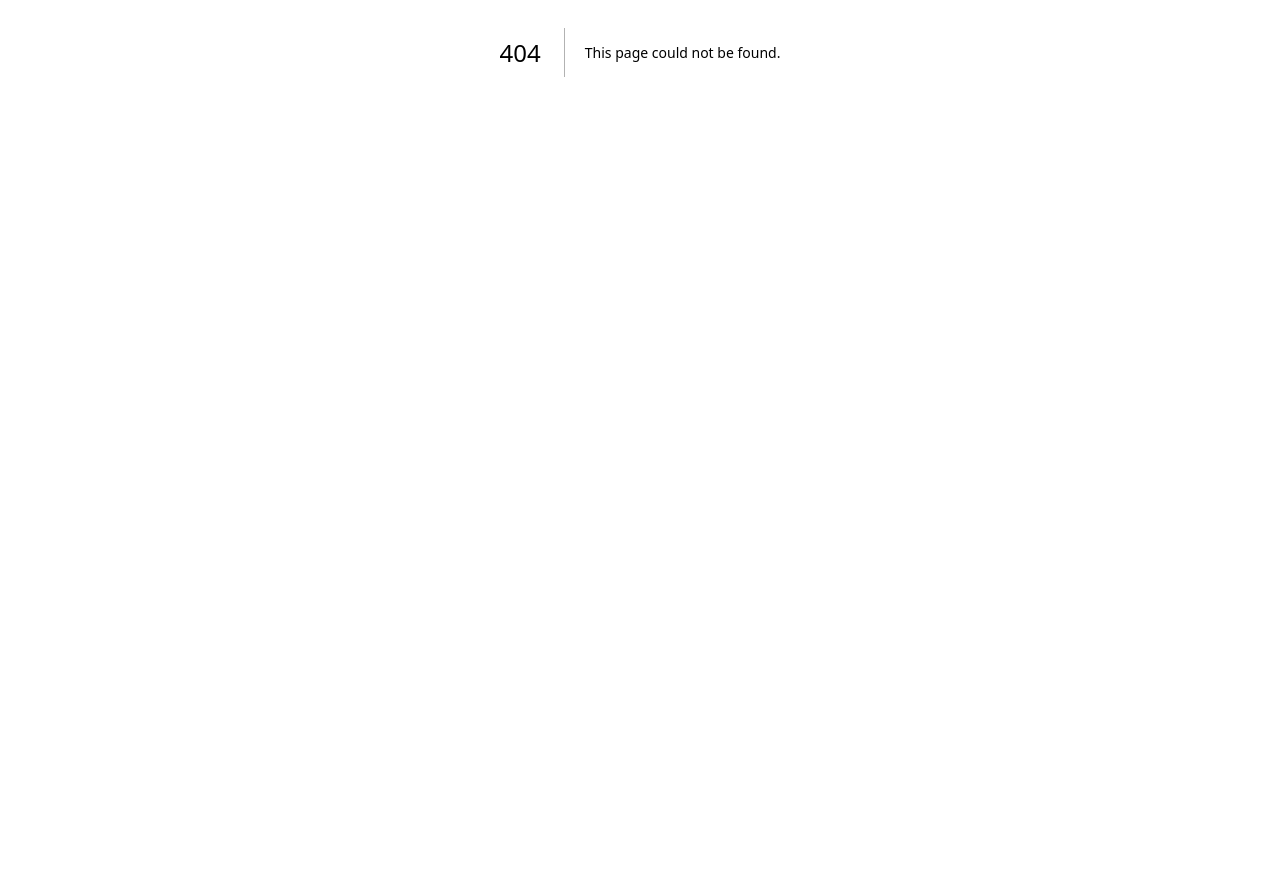
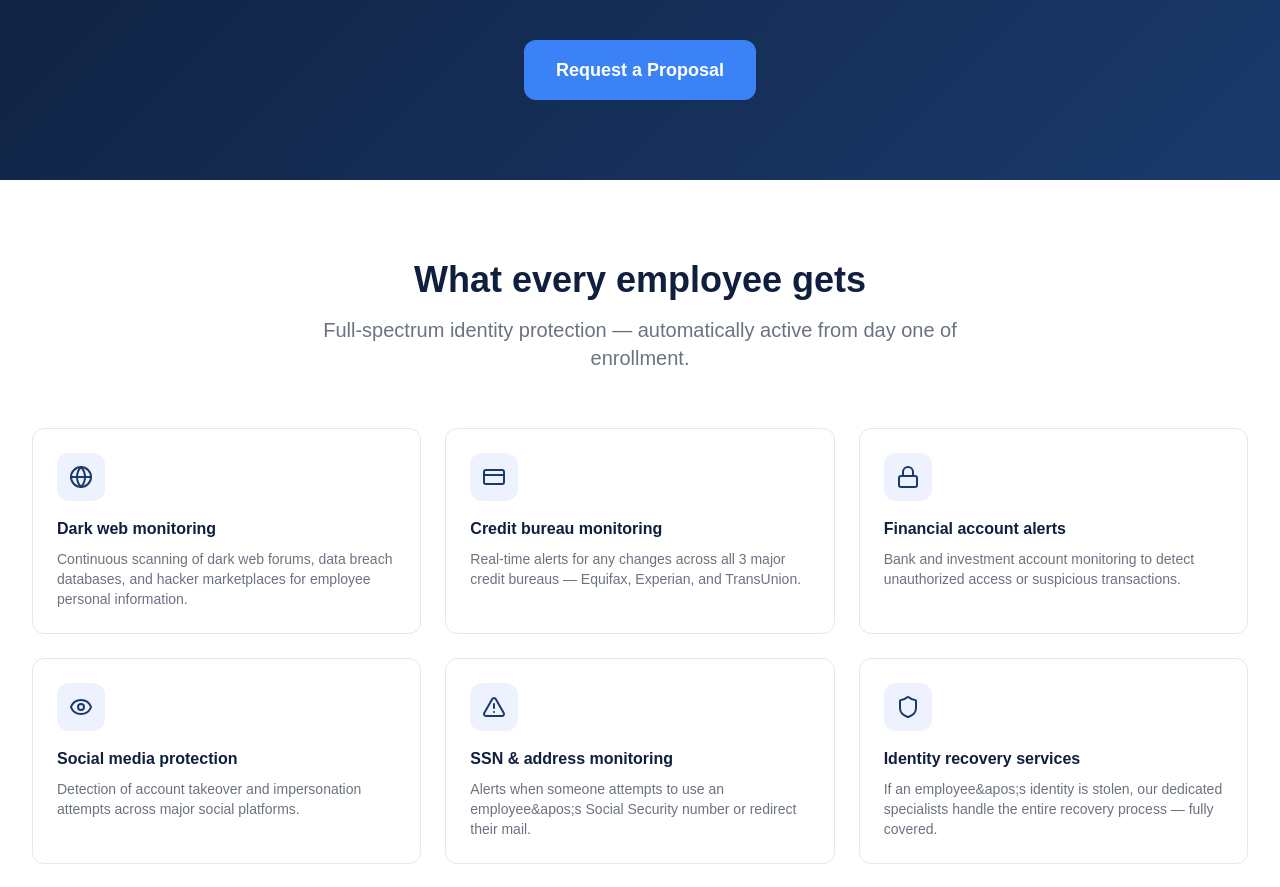
Before and after one commit to Textingman/bume-webxact, a Next.js app: page /product in a window 1280 px wide. Before the commit this address had no page. Shown: the part 348-1235 px from the top of the page. Before the commit the page ends 800 px from the top, so only its background shows below. Built offline with nearby package versions, Linux system fonts and the light colour scheme.

Commit message:
product: add product page covering Webxact identity protection offer

```diff
--- /dev/null
+++ b/app/product/page.tsx
@@ -0,0 +1,135 @@
+import Link from 'next/link';
+import { Shield, Lock, Eye, AlertTriangle, CheckCircle, Globe, CreditCard, Phone, Zap, Building2, Users } from 'lucide-react';
+import Navbar from '../components/Navbar';
+import Footer from '../components/Footer';
+
+export default function ProductPage() {
+  return (
+    <div className="min-h-screen bg-white">
+      <Navbar />
+
+      {/* Hero */}
+      <section className="py-20" style={{ background: 'linear-gradient(135deg, #0F1F3D 0%, #1A3A6B 100%)' }}>
+        <div className="max-w-7xl mx-auto px-4 sm:px-6 lg:px-8 text-center">
+          <div className="inline-flex items-center gap-2 px-4 py-2 rounded-full text-sm font-semibold mb-6" style={{ backgroundColor: 'rgba(59,130,246,0.2)', color: '#93C5FD' }}>
+            <Shield className="w-4 h-4" />
+            The Webxact Employee Protection Plan
+          </div>
+          <h1 className="text-5xl font-extrabold text-white mb-6">
+            Everything your employees need to stay protected.
+          </h1>
+          <p className="text-xl max-w-3xl mx-auto mb-10" style={{ color: '#CBD5E1' }}>
+            Webxact is a comprehensive identity protection benefit that monitors, alerts, and recovers — so your employees can focus on work, not fraud.
+          </p>
+          <Link href="/signup" className="inline-block font-bold px-8 py-4 rounded-xl text-lg transition-opacity hover:opacity-90" style={{ backgroundColor: '#3B82F6', color: '#FFFFFF' }}>
+            Request a Proposal
+          </Link>
+        </div>
+      </section>
+
+      {/* What&apos;s Included */}
+      <section className="py-20 bg-white">
+        <div className="max-w-7xl mx-auto px-4 sm:px-6 lg:px-8">
+          <div className="text-center mb-14">
+            <h2 className="text-4xl font-bold mb-4" style={{ color: '#0F1F3D' }}>What every employee gets</h2>
+            <p className="text-xl max-w-2xl mx-auto" style={{ color: '#6B7280' }}>
+              Full-spectrum identity protection — automatically active from day one of enrollment.
+            </p>
+          </div>
+          <div className="grid md:grid-cols-2 lg:grid-cols-3 gap-6">
+            {[
+              { icon: Globe, title: 'Dark web monitoring', desc: 'Continuous scanning of dark web forums, data breach databases, and hacker marketplaces for employee personal information.' },
+              { icon: CreditCard, title: 'Credit bureau monitoring', desc: 'Real-time alerts for any changes across all 3 major credit bureaus — Equifax, Experian, and TransUnion.' },
+              { icon: Lock, title: 'Financial account alerts', desc: 'Bank and investment account monitoring to detect unauthorized access or suspicious transactions.' },
+              { icon: Eye, title: 'Social media protection', desc: 'Detection of account takeover and impersonation attempts across major social platforms.' },
+              { icon: AlertTriangle, title: 'SSN & address monitoring', desc: 'Alerts when someone attempts to use an employee&apos;s Social Security number or redirect their mail.' },
+              { icon: Shield, title: 'Identity recovery services', desc: 'If an employee&apos;s identity is stolen, our dedicated specialists handle the entire recovery process — fully covered.' },
+              { icon: Phone, title: '24/7 expert support', desc: 'Employees can reach our identity protection specialists any time, day or night.' },
+              { icon: Zap, title: 'Instant breach alerts', desc: 'Employees are notified immediately when their information appears in a data breach.' },
+              { icon: CheckCircle, title: '$1M identity theft insurance', desc: 'Every enrolled employee is covered by up to $1 million in identity theft insurance.' },
+            ].map((item) => (
+              <div key={item.title} className="p-6 rounded-xl border hover:shadow-md transition-shadow" style={{ borderColor: '#E2E8F0' }}>
+                <div className="w-12 h-12 rounded-xl flex items-center justify-center mb-4" style={{ backgroundColor: '#EEF2FF' }}>
+                  <item.icon className="w-6 h-6" style={{ color: '#1A3A6B' }} />
+                </div>
+                <h3 className="font-bold mb-2" style={{ color: '#0F1F3D' }}>{item.title}</h3>
+                <p className="text-sm" style={{ color: '#6B7280' }}>{item.desc}</p>
+              </div>
+            ))}
+          </div>
+        </div>
+      </section>
+
+      {/* How It Works */}
+      <section className="py-20" style={{ backgroundColor: '#F8FAFC' }}>
+        <div className="max-w-7xl mx-auto px-4 sm:px-6 lg:px-8">
+          <h2 className="text-4xl font-bold text-center mb-4" style={{ color: '#0F1F3D' }}>How it works for employers</h2>
+          <p className="text-xl text-center mb-14" style={{ color: '#6B7280' }}>Simple to add. Effortless to manage.</p>
+          <div className="grid md:grid-cols-3 gap-8">
+            {[
+              { step: '01', icon: Building2, title: 'Add to your benefits package', desc: 'Work with our team to add Webxact to your employee benefits. Setup takes less than a week.' },
+              { step: '02', icon: Users, title: 'Employees self-enroll', desc: 'Employees receive their unique Employee ID and activate their own protection in minutes — no IT required.' },
+              { step: '03', icon: Shield, title: 'We monitor & protect 24/7', desc: 'Webxact continuously monitors every enrolled employee&apos;s identity and handles any recovery automatically.' },
+            ].map((step) => (
+              <div key={step.step} className="text-center p-8 bg-white rounded-2xl border" style={{ borderColor: '#E2E8F0' }}>
+                <div className="text-5xl font-extrabold mb-4" style={{ color: '#DBEAFE' }}>{step.step}</div>
+                <div className="w-12 h-12 rounded-full flex items-center justify-center mx-auto mb-4" style={{ backgroundColor: '#EEF2FF' }}>
+                  <step.icon className="w-6 h-6" style={{ color: '#1A3A6B' }} />
+                </div>
+                <h3 className="text-lg font-bold mb-3" style={{ color: '#0F1F3D' }}>{step.title}</h3>
+                <p className="text-sm" style={{ color: '#6B7280' }}>{step.desc}</p>
+              </div>
+            ))}
+          </div>
+        </div>
+      </section>
+
+      {/* Employer Value */}
+      <section className="py-20" style={{ background: 'linear-gradient(135deg, #0F1F3D, #1A3A6B)' }}>
+        <div className="max-w-6xl mx-auto px-4 sm:px-6 lg:px-8">
+          <div className="grid lg:grid-cols-2 gap-16 items-center">
+            <div>
+              <h2 className="text-4xl font-bold text-white mb-6">Why employers choose Webxact</h2>
+              <p className="text-xl mb-8" style={{ color: '#CBD5E1' }}>
+                A high-value benefit that protects your employees and your business — with zero administrative burden.
+              </p>
+              <Link href="/signup" className="inline-block font-bold px-7 py-3.5 rounded-xl transition-opacity hover:opacity-90" style={{ backgroundColor: '#3B82F6', color: '#FFFFFF' }}>
+                Request a Proposal
+              </Link>
+            </div>
+            <div className="space-y-4">
+              {[
+                { title: 'No cost to the employer', desc: 'Webxact is funded through voluntary employee payroll deduction.' },
+                { title: 'Zero IT setup', desc: 'Employees self-enroll using their unique Employee ID. No integration needed.' },
+                { title: 'Immediate coverage', desc: 'Protection is active from the moment an employee enrolls.' },
+                { title: 'Dedicated HR support', desc: 'Our team supports your HR department throughout implementation and beyond.' },
+              ].map((item) => (
+                <div key={item.title} className="flex items-start gap-4 p-5 rounded-2xl" style={{ backgroundColor: 'rgba(255,255,255,0.07)' }}>
+                  <CheckCircle className="w-5 h-5 flex-shrink-0 mt-0.5" style={{ color: '#3B82F6' }} />
+                  <div>
+                    <p className="font-bold text-sm text-white mb-1">{item.title}</p>
+                    <p className="text-sm" style={{ color: 'rgba(255,255,255,0.6)' }}>{item.desc}</p>
+                  </div>
+                </div>
+              ))}
+            </div>
+          </div>
+        </div>
+      </section>
+
+      {/* CTA */}
+      <section className="py-20 bg-white">
+        <div className="max-w-3xl mx-auto px-4 sm:px-6 lg:px-8 text-center">
+          <Shield className="w-14 h-14 mx-auto mb-6" style={{ color: '#1A3A6B' }} />
+          <h2 className="text-4xl font-bold mb-6" style={{ color: '#0F1F3D' }}>Ready to protect your workforce?</h2>
+          <p className="text-xl mb-10" style={{ color: '#6B7280' }}>Request a proposal and our team will walk you through everything.</p>
+          <Link href="/signup" className="inline-block font-bold px-8 py-4 rounded-xl text-lg transition-opacity hover:opacity-90" style={{ backgroundColor: '#1A3A6B', color: '#FFFFFF' }}>
+            Request a Proposal
+          </Link>
+        </div>
+      </section>
+
+      <Footer />
+    </div>
+  );
+}
```
